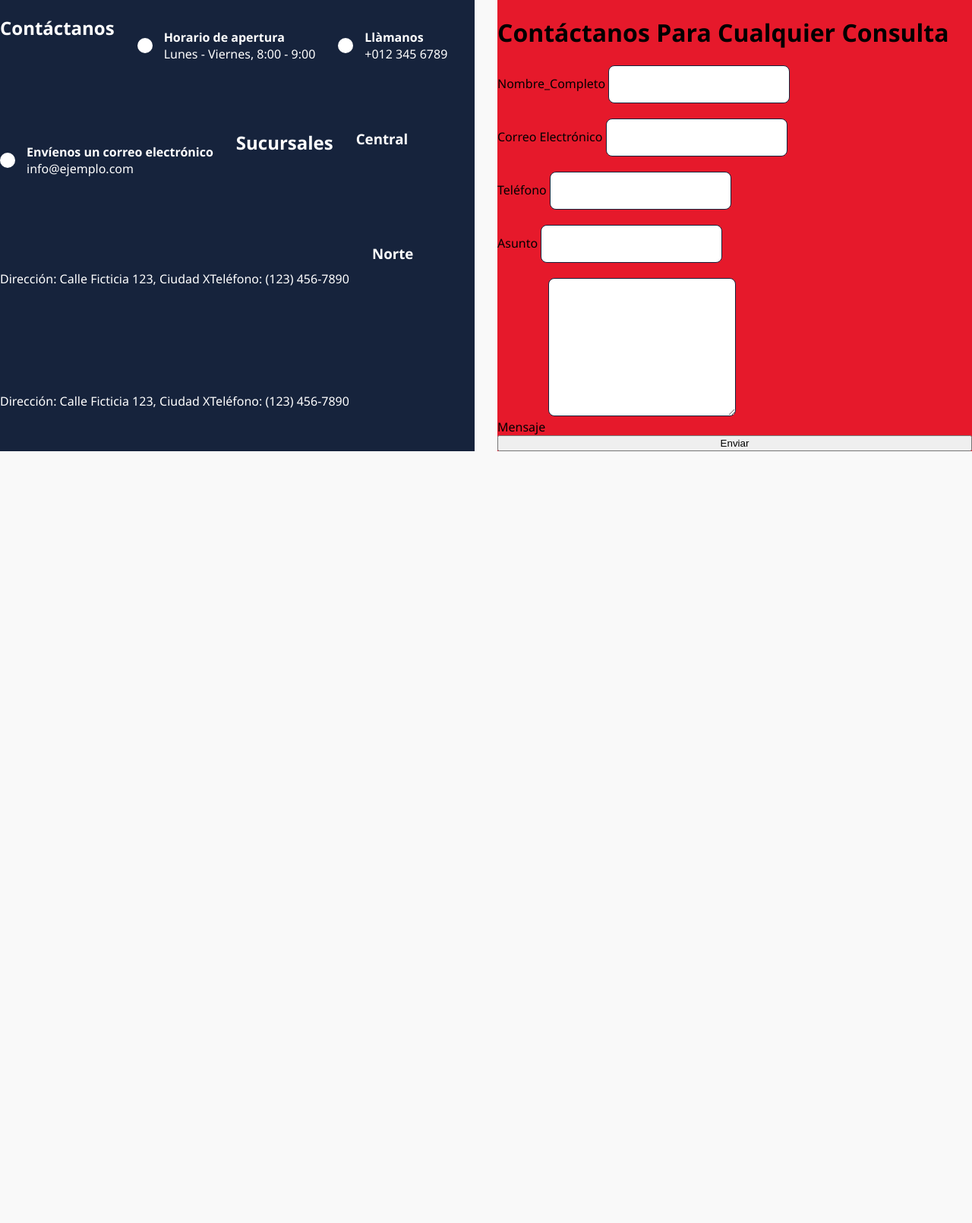
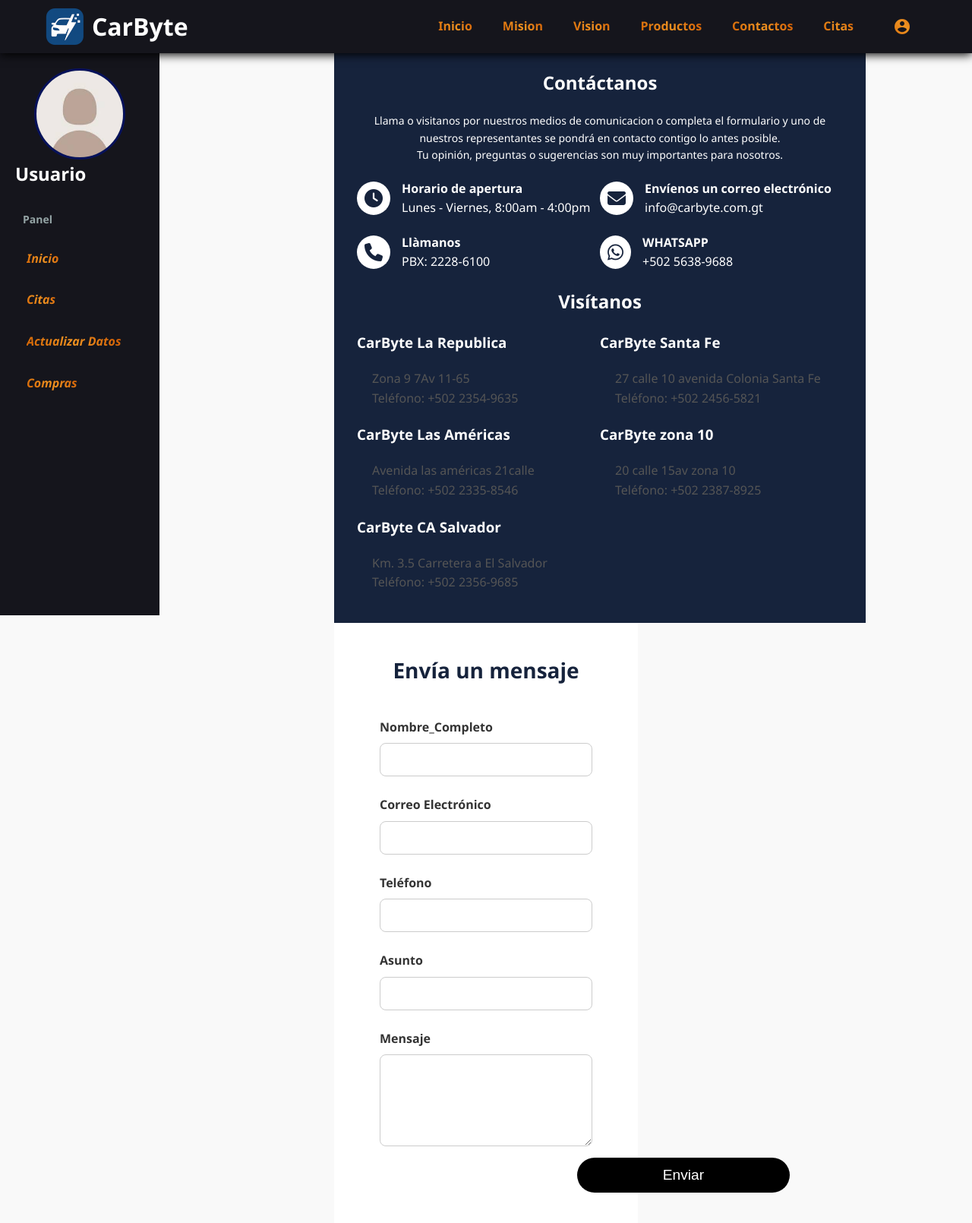
Before and after one commit to Luis-Borrayo/Proyecto-Web-CarByte, a PHP site: page /Contacto.php in a window 1280 px wide. Shown: the whole page at 76% size. Before the commit the page ends 594 px from the top, so only its background shows below. Run offline with PHP 8.4, Linux system fonts and the light colour scheme; data that the repository does not hold is empty.

Commit message:
se agrega contacto, me falta aun componerlo para que se adapte a panel

```diff
--- a/Contacto.php
+++ b/Contacto.php
@@ -1,15 +1,5 @@
 <?php
-$host = 'localhost';
-$nom = 'root';
-$pass = '';
-$bd = 'uspg';
-
-$connec = mysqli_connect($host, $nom, $pass, $bd);
-
-if (!$connec) {
-    die("Error de conexión con la base de datos: " . mysqli_connect_error());
-}
-
+session_start();
 if ($_SERVER['REQUEST_METHOD'] == 'POST') {
     $usuario = mysqli_real_escape_string($connec, $_POST['usuario']);
     $correo = mysqli_real_escape_string($connec, $_POST['correo']);
@@ -35,49 +25,90 @@ if ($_SERVER['REQUEST_METHOD'] == 'POST') {
     <meta name="viewport" content="width=device-width, initial-scale=1.0" />
     <title>Toyota | Venta de Autos</title>
     <link rel="stylesheet" href="./css/contac.css">
+    <link rel="stylesheet" href="https://cdnjs.cloudflare.com/ajax/libs/font-awesome/6.4.0/css/all.min.css">
 </head>
 <body class="contac-body">
+    <?php include('barras/navbar-cliente.php')?>
+    <?php include('barras/sidebar-cliente.php')?>
   <div class="contac-container">
+
     <!-- Lado izquierdo -->
     <div class="contact-info">
       <h2 style="text-align: center;">Contáctanos</h2>
-      <div class="info-itemcontact">
+      <p class="descripcontac">Llama o visitanos por nuestros medios de comunicacion o completa el formulario
+        y uno de nuestros representantes se pondrá en contacto contigo lo antes posible. <br>
+        Tu opinión, preguntas o sugerencias son muy importantes para nosotros.</p>
+      <div class="contac-bloc">
+        <div class="bloque-contac1">
+        <div class="info-itemcontact">
         <i class="fas fa-clock"></i>
         <div>
           <strong>Horario de apertura</strong><br>
-          Lunes - Viernes, 8:00 - 9:00
+          Lunes - Viernes, 8:00am - 4:00pm
         </div>
       </div>
       <div class="info-itemcontact">
-        <i class="fas fa-phone"></i>
+        <i class="fa fa-phone"></i>
         <div>
           <strong>Llàmanos</strong><br>
-          +012 345 6789
+          PBX: 2228-6100
+        </div>
+      </div>
+      </div>
+      <div class="bloque-contac2">
+        <div class="info-itemcontact">
+        <i class="fa fa-envelope"></i>
+        <div>
+          <strong>Envíenos un correo electrónico</strong><br>
+          info@carbyte.com.gt
         </div>
       </div>
       <div class="info-itemcontact">
-        <i class="fas fa-envelope"></i>
+        <i class="fab fa-whatsapp"></i>
         <div>
-          <strong>Envíenos un correo electrónico</strong><br>
-          info@ejemplo.com
+          <strong>WHATSAPP</strong><br>
+          +502 5638-9688
         </div>
       </div>
-      <h2 style="text-align: center;">Sucursales</h2>
-      <h3>Central</h3>
-      <div class="info-itemcontact">
-        <p>Dirección: Calle Ficticia 123, Ciudad X</p>
-        <p>Teléfono: (123) 456-7890</p>
       </div>
-      <h3>Norte</h3>
-      <div class="info-itemcontact">
-        <p>Dirección: Calle Ficticia 123, Ciudad X</p>
-        <p>Teléfono: (123) 456-7890</p>
       </div>
+      <h2 style="text-align: center;">Visítanos</h2>
+    <div class="contac-bloc">
+        <div class="bloque-contac1">
+        <h3>CarByte La Republica</h3>
+      <div class="info-sucursal">
+        <p>Zona 9 7Av 11-65</p>
+        <p>Teléfono: +502 2354-9635</p>
+      </div>
+      <h3>CarByte Las Américas</h3>
+      <div class="info-sucursal">
+        <p>Avenida las américas 21calle</p>
+        <p>Teléfono: +502 2335-8546</p>
+      </div>
+      <h3>CarByte CA Salvador</h3>
+      <div class="info-sucursal">
+        <p>Km. 3.5 Carretera a El Salvador</p>
+        <p>Teléfono: +502 2356-9685</p>
+      </div>
+        </div>
+        <div class="bloque-contac2">
+            <h3>CarByte Santa Fe</h3>
+      <div class="info-sucursal">
+        <p>27 calle 10 avenida Colonia Santa Fe</p>
+        <p>Teléfono: +502 2456-5821</p>
+      </div>
+      <h3>CarByte zona 10</h3>
+      <div class="info-sucursal">
+        <p>20 calle 15av zona 10</p>
+        <p>Teléfono: +502 2387-8925</p>
+      </div>
+        </div>
+    </div>
     </div>
 
     <!-- Lado derecho -->
     <div id="contacto" class="form-container">
-      <h1>Contáctanos Para Cualquier Consulta</h1>
+      <h1>Envía un mensaje</h1>
       <form class="formContac-container" method="post" action="#">
         <div class="form-group">
           <label for="usuario">Nombre_Completo</label>
@@ -102,6 +133,7 @@ if ($_SERVER['REQUEST_METHOD'] == 'POST') {
         <button type="submit" class="btn-enviar">Enviar</button>
       </form>
     </div>
-  </div>
+
+  </div> <!-- Aquí sí se cierra correctamente contac-container -->
 </body>
 </html>
--- a/barras/sidebar-cliente.php
+++ b/barras/sidebar-cliente.php
@@ -1,3 +1,30 @@
+<?php
+// Iniciar sesión antes de cualquier salida
+if (session_status() === PHP_SESSION_NONE) {
+    session_start();
+}
+
+include(__DIR__ . "/../conexion.php");
+
+// Obtener datos del usuario
+$username = isset($_SESSION['username']) ? $_SESSION['username'] : '';
+$query = "SELECT avatar FROM usuario WHERE username = ?";
+$stmt = mysqli_prepare($connec, $query);
+mysqli_stmt_bind_param($stmt, "s", $username);
+mysqli_stmt_execute($stmt);
+$result = mysqli_stmt_get_result($stmt);
+$user = mysqli_fetch_assoc($result);
+
+// Manejo del avatar
+$defaulavatar = 'sinavatar.jpg';
+$avatarpath = (!empty($user['avatar']) && file_exists("../avatars/" . $user['avatar']))
+    ? "../avatars/" . $user['avatar']
+    : "../avatars/" . $defaulavatar;
+
+$nom_usuario = $username ?: 'Usuario';
+$current_page = basename($_SERVER['PHP_SELF']);
+?>
+
 <!DOCTYPE html>
 <html lang="es">
 <head>
@@ -10,29 +37,6 @@
     <link href="https://fonts.googleapis.com/icon?family=Material+Icons" rel="stylesheet">
 </head>
 <body>
-        <?php if(session_status() === PHP_SESSION_NONE)
-        {
-            session_start();
-        }
-        include(__DIR__."/../conexion.php");
-        $username = isset($_SESSION['username']) ? $_SESSION['username'] : '';
-        $query = "SELECT avatar FROM usuario Where username = ?";
-        $stmt = mysqli_prepare($connec, $query);
-        mysqli_stmt_bind_param($stmt, "s", $username);
-        mysqli_stmt_execute($stmt);
-        $result = mysqli_stmt_get_result($stmt);
-        $user = mysqli_fetch_assoc($result);
-
-        $defaulavatar = 'sinavatar.jpg';
-        $avatarpath =  !empty($user['avartar']) ? "../avatars/".$user['avatar']: "../avatars/".$defaulavatar;
-
-        if(!file_exists($avatarpath)){
-            $avatarpath = "../avatars/".$defaulavatar;
-        }
-
-        $nom_usuario = isset($_SESSION['username']) ? $_SESSION['username'] : 'Usuario';
-        $current_page = basename($_SERVER['PHP_SELF']);
-        ?>
     <div class="sidebar">
         <div class="perfil">
             <form action="../upload_avatar.php" method="POST" enctype="multipart/form-data" id="avatarForm">
--- a/css/contac.css
+++ b/css/contac.css
@@ -1,38 +1,54 @@
+/* --- Estilos generales --- */
 .contac-body {
   margin: 0;
   font-family: 'Segoe UI', sans-serif;
   background-color: #f9f9f9;
+  margin-top: 70px;
+  margin-left: 220px;
 }
 
+/* --- Contenedor principal --- */
 .contac-container {
   display: flex;
-    width: 100%;
-    gap: 30px;
+  margin-top: 70px;
+  margin-left: 220px;
   box-sizing: border-box;
-    flex-wrap: wrap;
+  flex-wrap: wrap; /* Para hacer responsivo con wrap */
 }
 
-.form-container{
-     flex: 1 1 300px;
-  max-width: calc(50% - 15px); /* Resta la mitad del gap para no desbordar */
-  box-sizing: border-box;
-  background-color: #e6192b;
+.descripcontac{
+    font-size: 14px;
+    text-align: center;
+    margin-left: 20px;
+    margin-right: 20px;
 }
+/* --- Lado izquierdo: información --- */
 .contact-info {
-      display: flex;
-      flex-wrap: wrap;
-      max-width: 50%;
-      gap: 30px;
-      flex: 1 1 300px;
+  width: 700px;
   background-color: #16233c;
   color: white;
+  padding: 20px;
+  box-sizing: border-box;
 }
 
 .contact-info h2 {
   font-size: 24px;
   margin-bottom: 20px;
 }
-
+.contac-bloc{
+    display: flex;
+    justify-content: space-between;
+    flex-wrap: wrap;
+}
+.bloque-contac1{
+    margin-left: 10px;
+    width: 30% auto;
+    box-sizing: border-box;
+}
+.bloque-contac2{
+    width: 50%;
+    box-sizing: border-box;
+}
 .info-itemcontact {
   display: flex;
   align-items: center;
@@ -48,39 +64,58 @@
   margin-right: 15px;
 }
 
-    .formContac-container {
-      flex: 2 1 500px;
+.info-sucursal{
+    font-size: 12px;
+    margin: 0px;
 }
 
-    .formContac-container h1 {
-      font-size: 36px;
+/* --- Lado derecho: formulario --- */
+.form-container {
+  width: 400px;
+  background-color: #d0f0f9;
+  padding: 70px;
+  box-sizing: border-box;
+  margin: 0%;
+}
+
+.form-container h1 {
+  font-size: 28px;
   color: #16233c;
   margin-bottom: 30px;
+  text-align: center;
 }
 
-    form {
+.formContac-container {
   display: flex;
   flex-direction: column;
 }
 
+.form-group {
+  display: flex;
+  flex-direction: column;
+  margin-bottom: 20px;
+}
+
 input, textarea {
-      padding: 15px;
-      margin-bottom: 20px;
+  padding: 10px;
   border: 1px solid #16233c;
-      border-radius: 8px;
   font-size: 16px;
+  width: 100%;
+  max-width: 400px;
+  box-sizing: border-box;
 }
 
 textarea {
   resize: vertical;
-      min-height: 150px;
+  min-height: 100px;
 }
 
-   .btn {
+/* --- Botón de enviar --- */
+.btn-enviar {
   position: relative;
   background-color: #e6192b;
   color: white;
-    padding: 15px 30px;
+  padding: 11px 10px;
   border: none;
   border-radius: 30px;
   font-size: 16px;
@@ -88,37 +123,44 @@
   overflow: hidden;
   z-index: 1;
   transition: color 0.3s ease;
+  width: 150px;
+  left: 260px;
 }
 
-  .btn::before {
+.btn-enviar::before {
   content: "";
   position: absolute;
   top: 0;
   left: -100%;
   width: 100%;
   height: 100%;
-    background-color: #16233c; /* color que se desliza */
+  background-color: #16233c;
   transition: all 0.6s ease;
   z-index: -1;
 }
 
-  .btn:hover::before {
-    left: 0; /* se desliza de izquierda a derecha */
+.btn-enviar:hover::before {
+  left: 0;
 }
 
-  .btn:hover {
+.btn-enviar:hover {
   color: #ff0000;
 }
 
 .contenedor-boton {
   display: flex;
-  justify-content: flex-start; /* Cambia a flex-start o center si deseas otra alineación */
+  justify-content: flex-start;
   margin-top: 20px;
 }
 
-
+/* --- Responsive --- */
 @media (max-width: 768px) {
-      .container {
+  .contac-container {
     flex-direction: column;
   }
+
+  .contact-info,
+  .form-container {
+    width: 100%;
   }
+}
```
Lines whose indentation alone changed are shown as unchanged.
